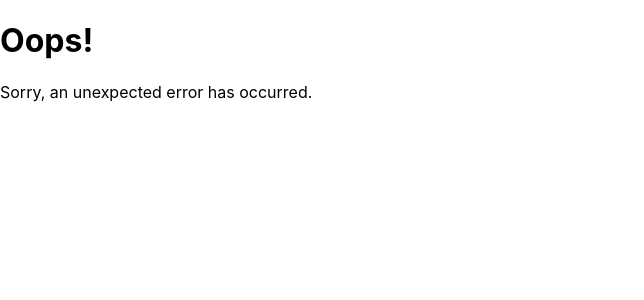
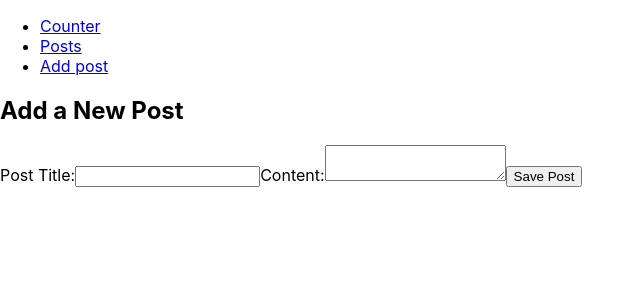
Before and after one commit to jrobertorma/react-redux-examples, a React (Create React App) app: page /add-post in a window 1280 px wide. Shown: the top 300 px of the page, without its empty margins (0-644 px from the left). Built offline with nearby package versions, Linux system fonts and the light colour scheme.

Commit message:
Add add post functionality through redux

```diff
--- /dev/null
+++ b/src/AddPostForm.tsx
@@ -0,0 +1,54 @@
+import React, { useState } from 'react'
+import {useDispatch} from 'react-redux';
+import { nanoid } from '@reduxjs/toolkit'
+
+import { postAdded } from './features/posts/postsSlice';
+
+export const AddPostForm = () => {
+  const [title, setTitle] = useState('')
+  const [content, setContent] = useState('')
+
+  const onTitleChanged = (e: any) => setTitle(e.target.value)
+  const onContentChanged = (e: any) => setContent(e.target.value)
+
+  const dispatch = useDispatch();
+
+  const onSavePostClicked = () => {
+    if (title && content) {
+      dispatch(
+        postAdded({
+          id: nanoid(),
+          title,
+          content
+        })
+      )
+
+      setTitle('')
+      setContent('')
+    }
+  }
+
+  return (
+    <section>
+      <h2>Add a New Post</h2>
+      <form>
+        <label htmlFor="postTitle">Post Title:</label>
+        <input
+          type="text"
+          id="postTitle"
+          name="postTitle"
+          value={title}
+          onChange={onTitleChanged}
+        />
+        <label htmlFor="postContent">Content:</label>
+        <textarea
+          id="postContent"
+          name="postContent"
+          value={content}
+          onChange={onContentChanged}
+        />
+        <button type="button" onClick={onSavePostClicked}>Save Post</button>
+      </form>
+    </section>
+  )
+}
--- a/src/App.tsx
+++ b/src/App.tsx
@@ -5,6 +5,7 @@
 import { store } from './store';
 import {PostsList} from './PostsList';
 import {createBrowserRouter, RouterProvider, Outlet, Link} from 'react-router-dom';
+import {AddPostForm} from './AddPostForm';
 
 const router = createBrowserRouter([
   {
@@ -18,6 +19,9 @@
             </li>
             <li>
               <Link to={`/posts`}>Posts</Link>
+            </li>
+            <li>
+              <Link to={`/add-post`}>Add post</Link>
             </li>
           </ul>
         </nav>
@@ -38,6 +42,10 @@
       {
         path: "posts",
         element: <PostsList />
+      },
+      {
+        path: "add-post",
+        element: <AddPostForm />
       }
     ]
   },
--- a/src/features/posts/postsSlice.ts
+++ b/src/features/posts/postsSlice.ts
@@ -8,7 +8,13 @@
 const postsSlice = createSlice({
   name: 'posts',
   initialState,
-  reducers: {}
+  reducers: {
+    postAdded: (state, action) => {
+      state.push(action.payload)
+    }
+  }
 });
 
+export const { postAdded } = postsSlice.actions;
+
 export default postsSlice.reducer;
```
